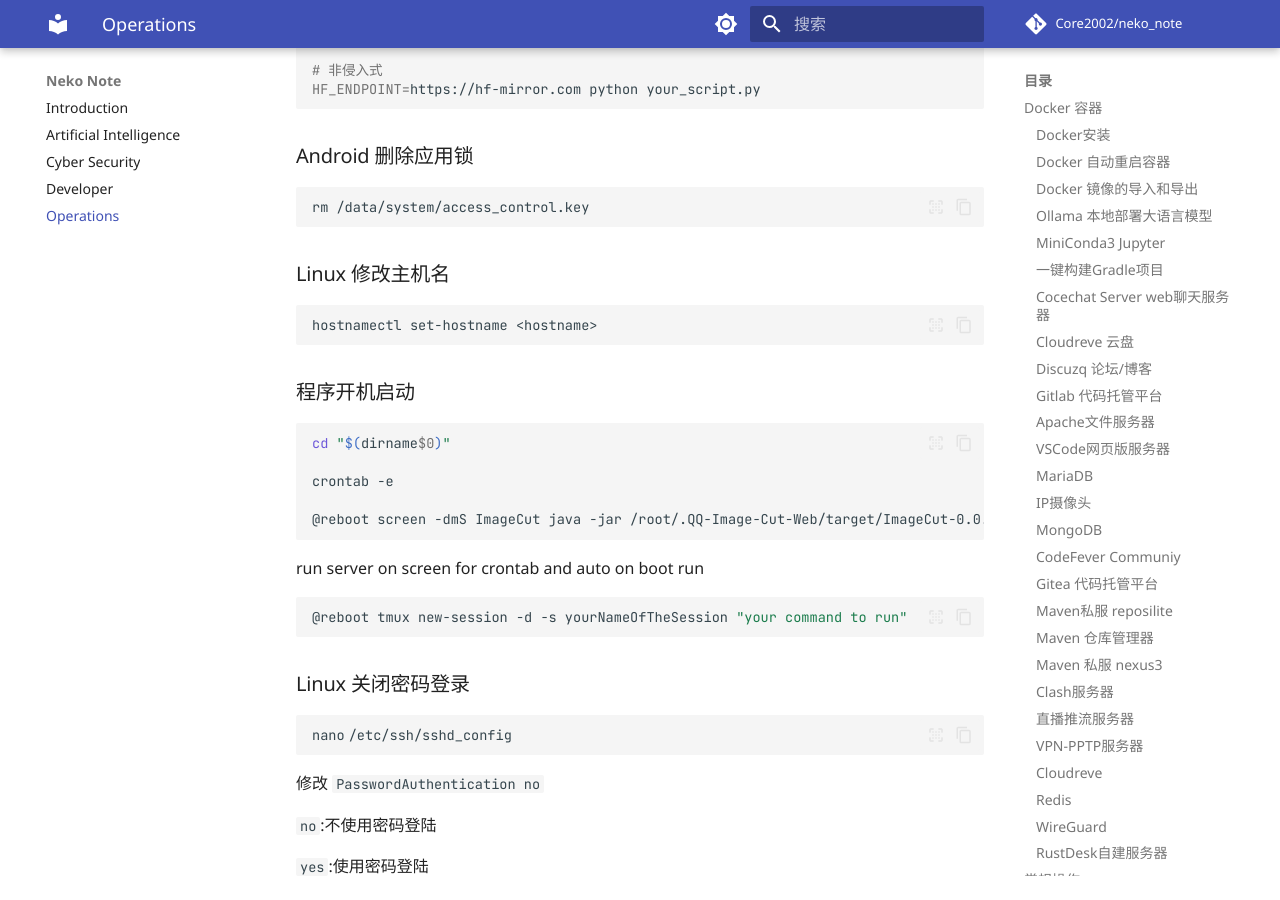
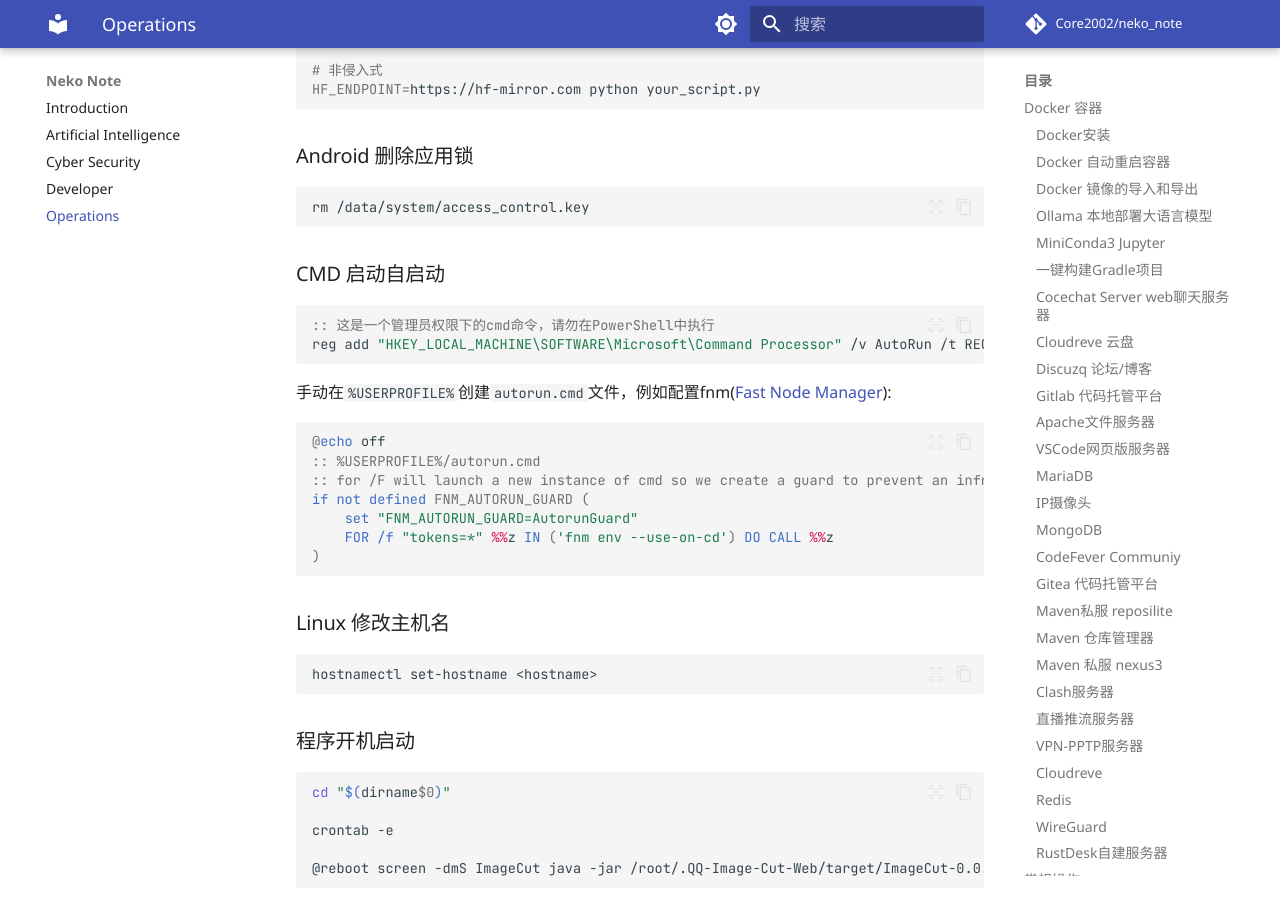
Before and after one commit to Core2002/neko_note, an MkDocs documentation site: the page built from docs/operations.md, in a window 1280 px wide and 900 px high, scrolled down 10830 px. Built offline with MkDocs 1.6.1 and Material for MkDocs 9.7.7, drawn with Linux system fonts in a browser that asks for light colours; comment, search, counter and statistics services are not loaded.

Commit message:
✨ Feat: Add CMD autorun setup instructions.
- Add instructions for setting up autorun in Windows CMD
- Include registry modification and autorun script creation
- Provide example for configuring fnm (Fast Node Manager)

````diff
--- a/docs/operations.md
+++ b/docs/operations.md
@@ -560,6 +560,25 @@ HF_ENDPOINT=https://hf-mirror.com python your_script.py
 
 ```bash
 rm /data/system/access_control.key
+```
+
+### CMD 启动自启动
+
+```batch
+:: 这是一个管理员权限下的cmd命令，请勿在PowerShell中执行
+reg add "HKEY_LOCAL_MACHINE\SOFTWARE\Microsoft\Command Processor" /v AutoRun /t REG_SZ /d @^%USERPROFILE^%\autorun.cmd" "2^>NUL /f
+```
+
+手动在`%USERPROFILE%`创建`autorun.cmd`文件，例如配置fnm([Fast Node Manager](https://github.com/Schniz/fnm)):
+
+```batch
+@echo off
+:: %USERPROFILE%/autorun.cmd
+:: for /F will launch a new instance of cmd so we create a guard to prevent an infnite loop
+if not defined FNM_AUTORUN_GUARD (
+    set "FNM_AUTORUN_GUARD=AutorunGuard"
+    FOR /f "tokens=*" %%z IN ('fnm env --use-on-cd') DO CALL %%z
+)
 ```
 
 ### Linux 修改主机名
````
